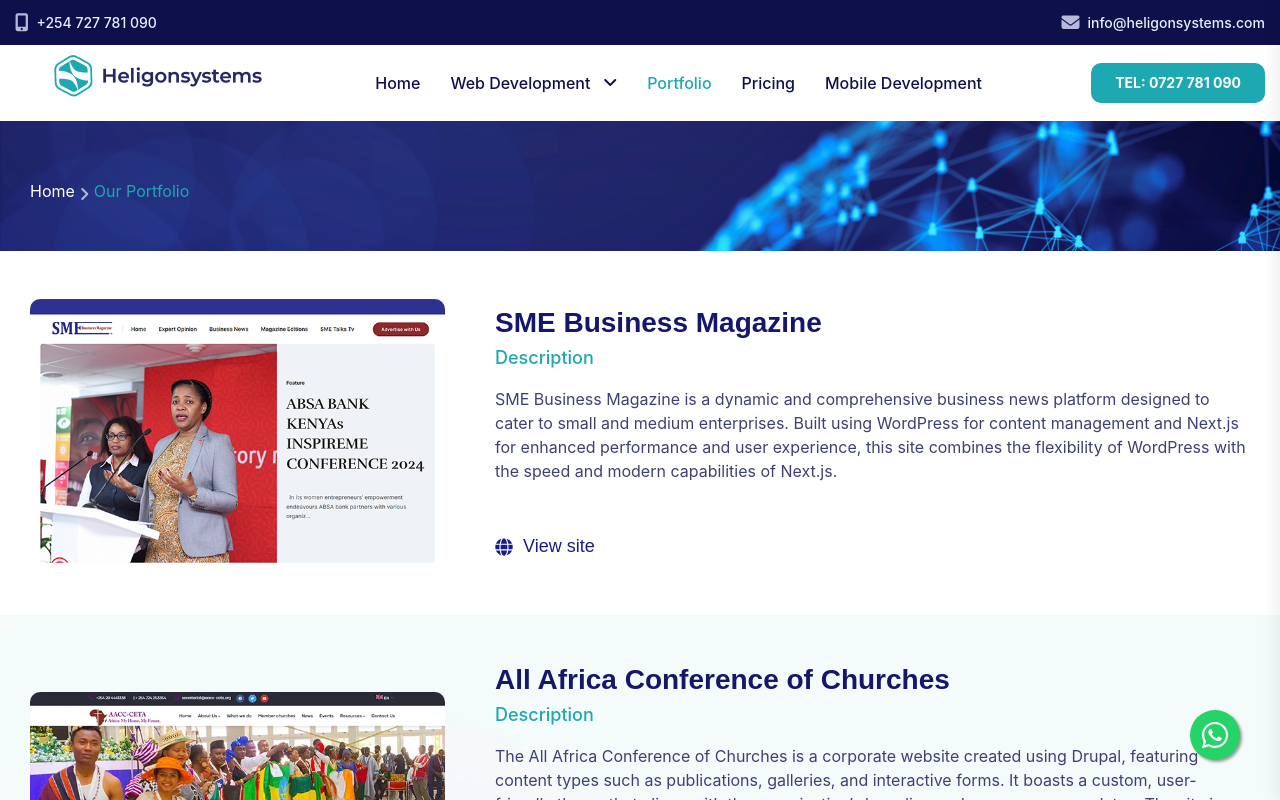
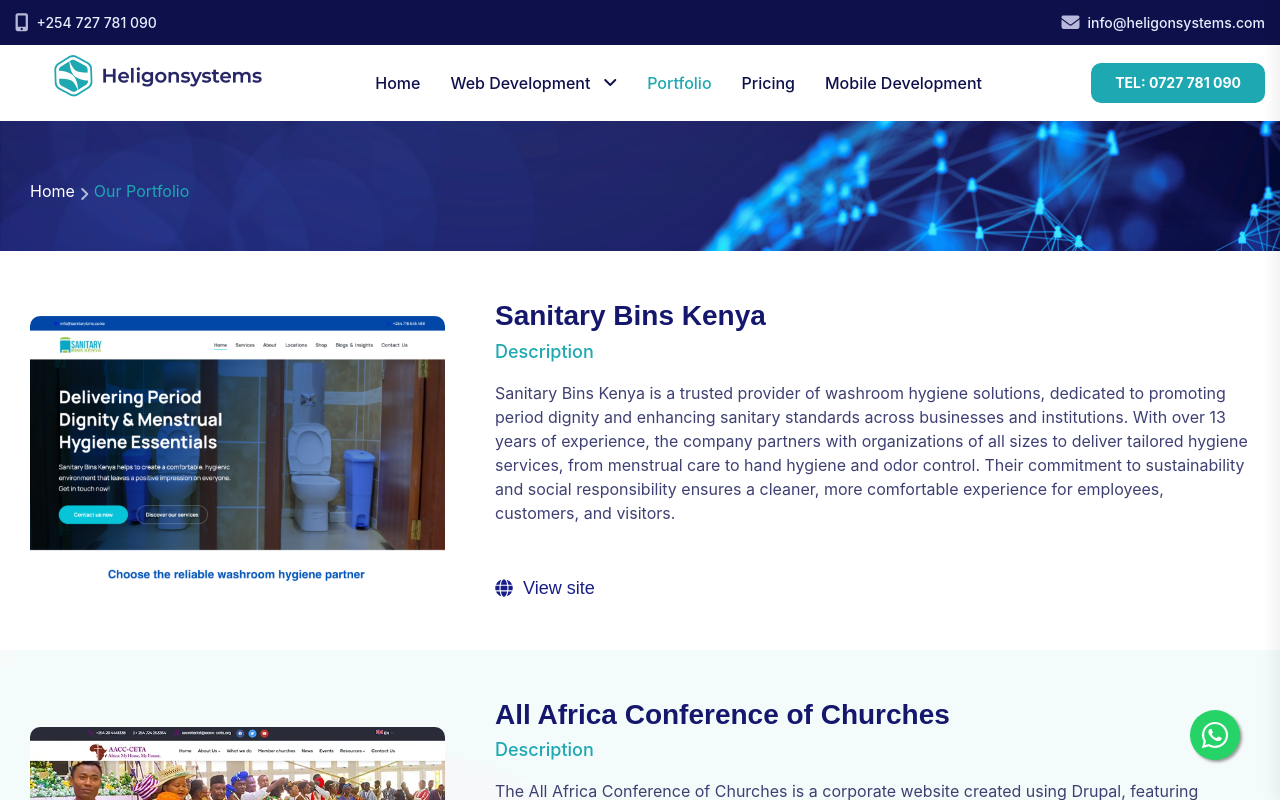
Before and after one commit to amemske/heligonsystems-frontend, a Next.js app: page /portfolio in a window 1280 px wide. Shown: the top 800 px of the page. Built offline with nearby package versions, Linux system fonts and the light colour scheme.

Commit message:
added sanitary bins, logo and portfolio

```diff
--- a/app/HomeCarousel.tsx
+++ b/app/HomeCarousel.tsx
@@ -53,7 +53,7 @@
       <img src="/assets/img/brand/maseno.png"/>
       </div>
       <div>
-      <img src="/assets/img/brand/sme-talks.png" width={150}/>
+      <img src="/assets/img/brand/sanitarybins-logo.webp" width={150}/>
       </div>
       <div>
       <img src="/assets/img/brand/tom-mboya.png"/>
--- a/app/portfolio/page.tsx
+++ b/app/portfolio/page.tsx
@@ -39,26 +39,27 @@
                     <div className="row align-items-center">
                         <div className="col-36">
                             <div className="team__details-img">
-                                <a href='https://smetalks.co.ke/' target='_blank'>
-                                <img src="/assets/img/sme-business-magazine.png" alt=""/>
+                                <a href='https://sanitarybins.co.ke/' target='_blank'>
+                                <img src="/assets/img/sanitary-bins-screenshot.jpg" alt=""/>
                                 </a>
                             </div>
                         </div>
                         <div className="col-64">
                             <div className="team__details-content">
-                                <h2 className="title">SME Business Magazine</h2>
+                                <h2 className="title">Sanitary Bins Kenya</h2>
                                 <span className="position">Description</span>
-                                <p>SME Business Magazine is a dynamic and comprehensive business news platform designed to cater to small and medium enterprises. Built using WordPress for content management and Next.js for enhanced performance and user experience, this site combines the flexibility of WordPress with the speed and modern capabilities of Next.js.</p>
+                                <p>Sanitary Bins Kenya is a trusted provider of washroom hygiene solutions, dedicated to promoting period dignity and enhancing sanitary standards across businesses and institutions. With over 13 years of experience, the company partners with organizations of all sizes to deliver tailored hygiene services, from menstrual care to hand hygiene and odor control. Their commitment to sustainability and social responsibility ensures a cleaner, more comfortable experience for employees, customers, and visitors.</p>
                                 <div className="team__details-info">
                                     <ul className="list-wrap">
-                                        <li>
-                                        <FaGlobe />
-                                            <a href='https://smetalks.co.ke/' target='_blank'>View site</a>
+                                         <li>
+                                         <FaGlobe />
+                                            <a href='https://sanitarybins.co.ke/' target='_blank'>View site</a>
                                         </li>
 
                                     </ul>
                                 </div>
                             </div>
+
                         </div>
                     </div>
                 </div>
```
Also changed, not shown: public/assets/img/brand/sanitarybins-logo.webp (added), public/assets/img/sanitary-bins-screenshot.jpg (added).
